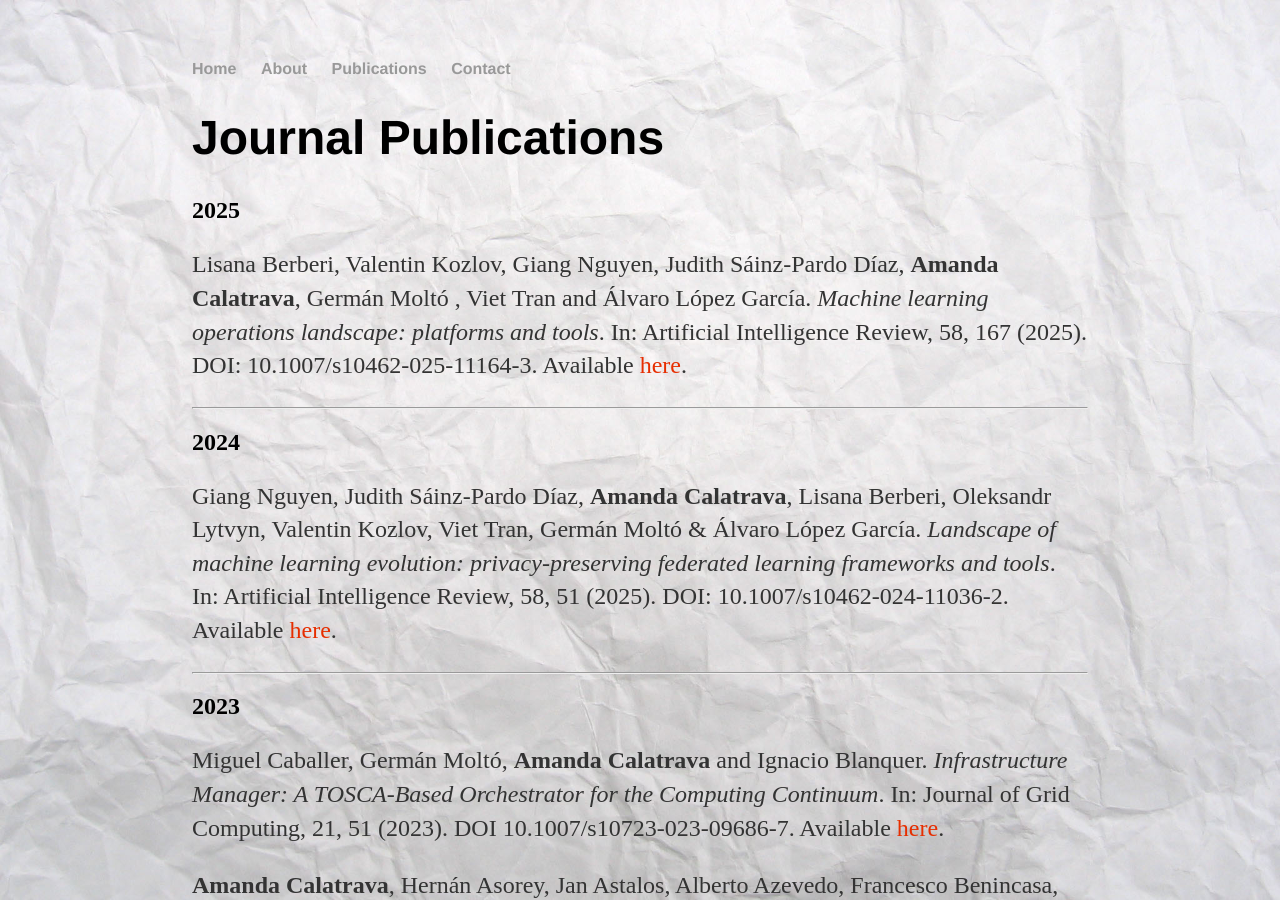
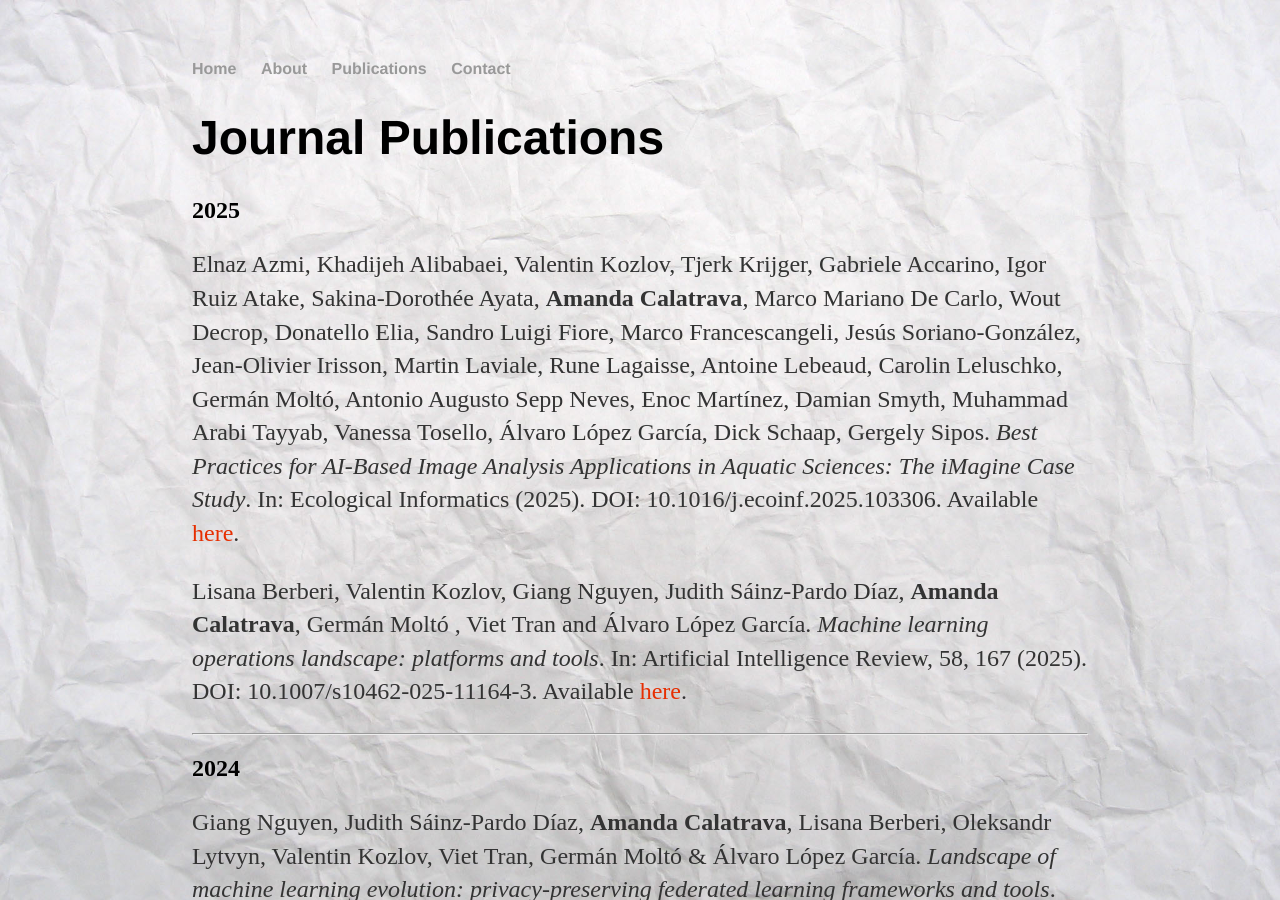
Before and after one commit to amcaar/amcaar.github.io, a Jekyll site: the page built from cv/index.html, in a window 1280 px wide and 900 px high. Built offline with Jekyll 4.4.1, drawn with Linux system fonts in a browser that asks for light colours.

Commit message:
Update index.html with iMagine paper

```diff
--- a/cv/index.html
+++ b/cv/index.html
@@ -7,6 +7,11 @@ title: Publications of Amanda Calatrava
 		<!--<a href="#" class="download" title="Download CV as PDF">Download CV</a>-->
 		<h1>Journal Publications</h1>
 		<h2>2025</h2>
+		<p>Elnaz Azmi, Khadijeh Alibabaei, Valentin Kozlov, Tjerk Krijger, Gabriele Accarino, Igor Ruiz Atake, Sakina-Dorothée Ayata, <strong>Amanda Calatrava</strong>, Marco Mariano De Carlo, Wout Decrop, Donatello Elia, Sandro Luigi Fiore, Marco Francescangeli, Jesús Soriano-González, Jean-Olivier Irisson, Martin Laviale, Rune Lagaisse, Antoine Lebeaud, Carolin Leluschko, Germán Moltó, Antonio Augusto Sepp Neves, Enoc Martínez, Damian Smyth, Muhammad Arabi Tayyab, Vanessa Tosello, Álvaro López García, Dick Schaap, Gergely Sipos.
+			<em>Best Practices for AI-Based Image Analysis Applications in Aquatic Sciences: The iMagine Case Study</em>.
+			In: Ecological Informatics (2025). DOI: 10.1016/j.ecoinf.2025.103306. Available
+			<a class="link" href="https://www.sciencedirect.com/science/article/pii/S1574954125003152?via%3Dihub">here</a>.</p>
+
 		<p>Lisana Berberi, Valentin Kozlov, Giang Nguyen, Judith Sáinz-Pardo Díaz, <strong>Amanda Calatrava</strong>,  Germán Moltó , Viet Tran and Álvaro López García.
 			<em>Machine learning operations landscape: platforms and tools</em>.
 			In: Artificial Intelligence Review, 58, 167 (2025). DOI: 10.1007/s10462-025-11164-3. Available
```
